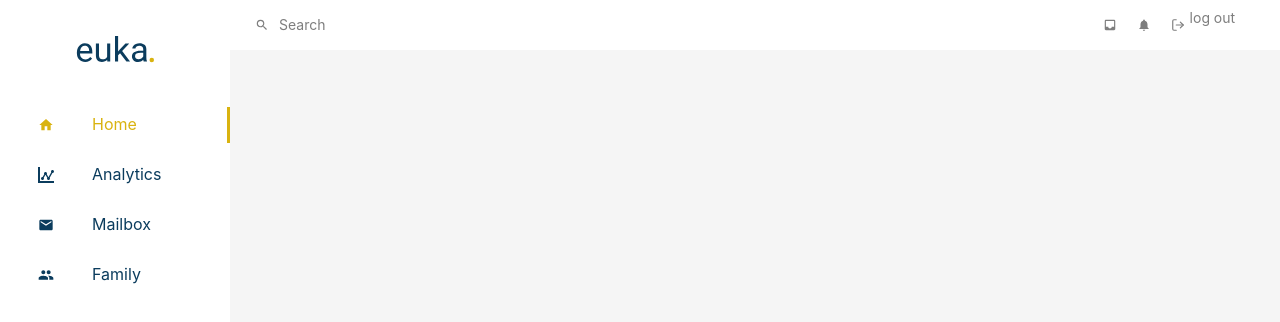
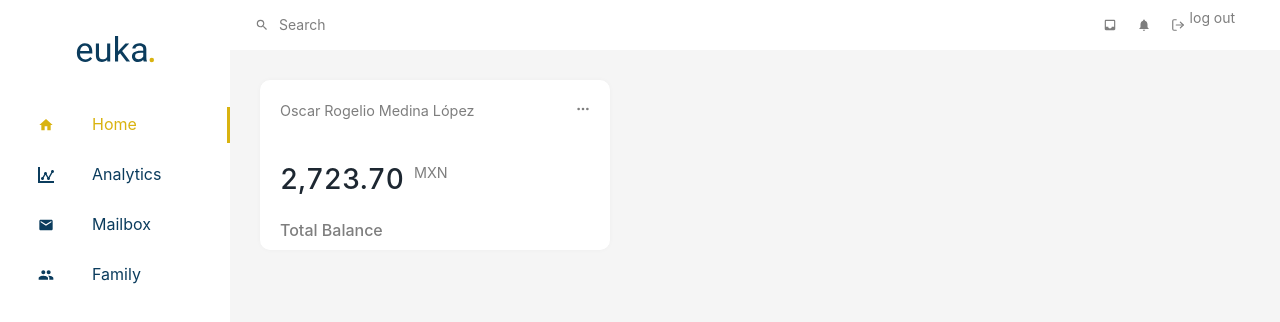
Before and after one commit to RogeCS/Euka, a React app: page /#/ in a window 1280 px wide. Shown: the top 322 px of the page. Built offline with nearby package versions, Linux system fonts and the light colour scheme; a web font is replaced by a local one.

Commit message:
total-balance card created

```diff
--- a/src/components/Dashboard.jsx
+++ b/src/components/Dashboard.jsx
@@ -1,14 +1,18 @@
 import React from "react";
 import Header from "./Header.jsx";
 import Sidebar from "./Sidebar.jsx";
+import TotalBalance from "./TotalBalance.jsx";
 
 import "../styles/components/Dashboard.scss";
 
 const Dashboard = () => {
   return (
     <div className="dashboard-layout">
+      <Header />
       <Sidebar />
-      <Header />
+      <div className="dashboard-content">
+        <TotalBalance />
+      </div>
     </div>
   );
 };
--- /dev/null
+++ b/src/components/TotalBalance.jsx
@@ -0,0 +1,25 @@
+import React from "react";
+import { BsThreeDots } from "react-icons/bs";
+import "../styles/components/TotalBalance.scss";
+
+const TotalBalance = () => {
+  return (
+    <div className="total-balance">
+      <div className="total-balance__content">
+        <div className="total-balance__top-line">
+          <p className="total-balance__user-name">Oscar Rogelio Medina López</p>
+          <div className="total-balance__settings">
+            <BsThreeDots />
+          </div>
+        </div>
+        <div className="amount-layout">
+          <h1 className="amount-layout__money">2,723.70</h1>
+          <p className="amount-layout__currency">MXN</p>
+        </div>
+        <h2 className="total-balance__bottom-line">Total Balance</h2>
+      </div>
+    </div>
+  );
+};
+
+export default TotalBalance;
--- a/src/styles/components/Dashboard.scss
+++ b/src/styles/components/Dashboard.scss
@@ -1,6 +1,20 @@
 @import "../global/variables.scss";
+
+//local variables
+$margin-container: 30px;
+$width: calc(100% - calc(2 * #{$margin-container}) - #{$sidebar-width});
+$height: calc(100% - calc(2 * #{$margin-container}) - #{$header-height});
 
 .dashboard-layout {
   height: 100vh;
   width: 100vw;
 }
+
+.dashboard-content {
+  margin: $margin-container;
+  position: fixed;
+  top: $header-height;
+  left: $sidebar-width;
+  width: $width;
+  height: $height;
+}
--- /dev/null
+++ b/src/styles/components/TotalBalance.scss
@@ -0,0 +1,54 @@
+@import "../global/variables.scss";
+.total-balance {
+  background-color: $white;
+  color: $color;
+  width: 350px;
+  height: 170px;
+  border-radius: 10px;
+  box-shadow: $box-shadow;
+}
+
+.total-balance__content {
+  height: 100%;
+  width: 100%;
+  padding: 20px;
+  display: flex;
+  flex-direction: column;
+}
+
+.total-balance__top-line {
+  color: $dark-gray;
+  display: flex;
+  justify-content: space-between;
+}
+
+.total-balance__user-name {
+  font-size: 0.9rem;
+}
+
+.total-balance__settings {
+  cursor: pointer;
+}
+
+.amount-layout {
+  margin-top: 20px;
+  display: flex;
+  align-items: flex-start;
+}
+.amount-layout__money {
+  color: $black;
+}
+
+.amount-layout__currency {
+  color: $dark-gray;
+  margin-left: 10px;
+  margin-top: 5px;
+  font-size: 0.9rem;
+  font-weight: 400;
+}
+
+.total-balance__bottom-line {
+  color: $dark-gray;
+  font-size: 1rem;
+  margin-top: 3px;
+}
--- a/src/styles/global/variables.scss
+++ b/src/styles/global/variables.scss
@@ -17,3 +17,6 @@ $secondary: #d9b310;
 //fixed sizes
 $header-height: 50px;
 $sidebar-width: 230px;
+
+//box shadows
+$box-shadow: 0px 0px 5px rgba(0, 0, 0, 0.03);
```
